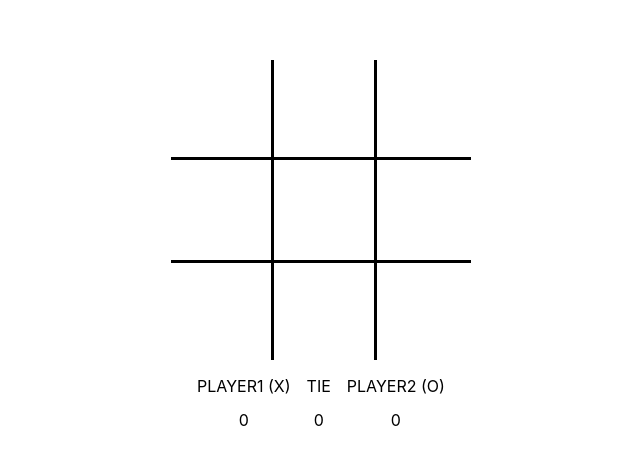
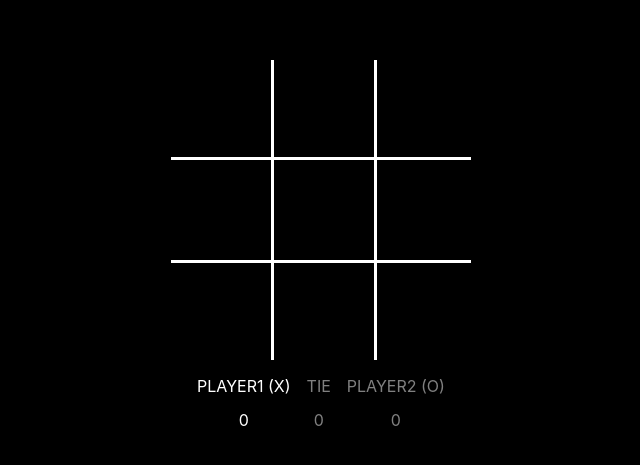
Before and after one commit to jpoliveiramateus/tic-tac-toe, a React (Create React App) app: page / in a window 1280 px wide. Shown: the part 147-612 px from the top of the page, without its empty margins (319-959 px from the left). Built offline with nearby package versions, Linux system fonts and the light colour scheme.

Commit message:
game 1:1 finalizado

```diff
--- a/src/App.css
+++ b/src/App.css
@@ -3,6 +3,9 @@
   display: flex;
   flex-direction: column;
   justify-content: center;
+
+  background-color: black;
+  color: white;
 }
 
 .game {
@@ -17,9 +20,6 @@
 
   height: auto;
   font-size : 90px;
-
-  background-color: white;
-  color: black;
 }
 
 .square {
@@ -29,7 +29,7 @@
 
   height: 100px;
   width: 100px;
-  border: 3px solid black;
+  border: 3px solid white;
 }
 
 .square:nth-child(1) {
@@ -73,6 +73,7 @@ footer {
   justify-content: center;
 
   gap: 1rem;
+  color: #808080;
 }
 
 footer div {
@@ -84,3 +85,7 @@ footer div {
 footer div p:last-child {
   margin-top: -2px;
 }
+
+.white {
+  color: white;
+}
--- a/src/App.js
+++ b/src/App.js
@@ -5,6 +5,7 @@ function App() {
   const [game, setGame] = useState(Array(9).fill(''));
   const [currentPlayer, setCurrentPlayer] = useState('X');
   const [winner, setWinner] = useState(false);
+  const [endGame, setEndGame] = useState(false);
   const [pointsP1, setPointsP1] = useState(0);
   const [pointsP2, setPointsP2] = useState(0);
   const [tie, setTie] = useState(0);
@@ -30,6 +31,14 @@ function App() {
       });
     }
     checkWinner();
+
+    const checkDraw = () => {
+      if (game.every((square) => square)) {
+        setTie((prevState) => prevState + 1);
+        setEndGame(true);
+      }
+    }
+    checkDraw();
   }, [game]);
 
   useEffect(() => {
@@ -68,16 +77,16 @@ function App() {
         })}
       </main>
       <footer>
-        <div>
-          <p className="p1">PLAYER1 (X)</p>
+        <div className={`${currentPlayer === 'X' && 'white'}  ${(winner || endGame) && 'white'}`}>
+          <p>PLAYER1 (X)</p>
           <p>{pointsP1}</p>
         </div>
-        <div>
-          <p className="tie">TIE</p>
+        <div className={`${(winner || endGame) && 'white'}`}>
+          <p>TIE</p>
           <p>{tie}</p>
         </div>
-        <div>
-          <p className="p2">PLAYER2 (O)</p>
+        <div className={`${currentPlayer === 'O' && 'white'}  ${(winner || endGame) && 'white'}`}>
+          <p>PLAYER2 (O)</p>
           <p>{pointsP2}</p>
         </div>
       </footer>
```
